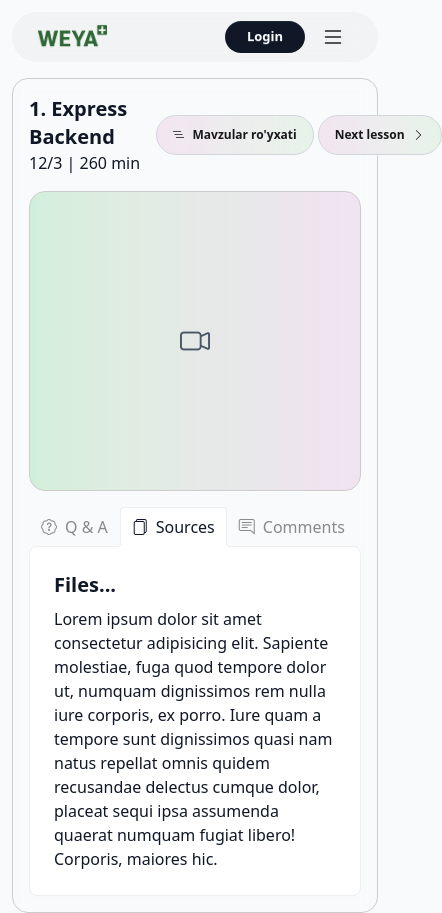
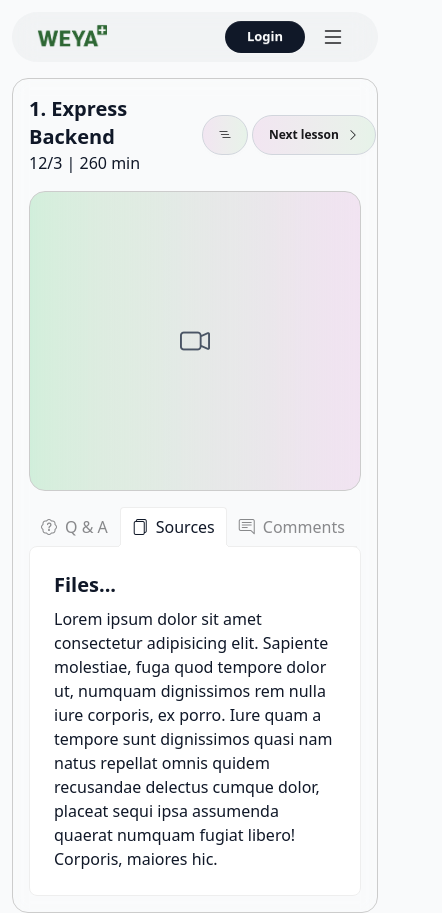
Before and after one commit to shahbozshirinboyev/weya-plus.uz, a React (Vite) app: page /education/select-course/select-lesson in a window 390 px wide. Shown: the whole page, 442 px wide, since content can reach past the window. Built offline with nearby package versions, Linux system fonts and the light colour scheme.

Commit message:
fix botton show/hide content

```diff
--- a/src/pages/SelectLesson.jsx
+++ b/src/pages/SelectLesson.jsx
@@ -200,7 +200,7 @@ function SelectLesson() {
             <div className="flex gap-1">
             <button className="flex justify-center items-center gap-2 btn bg-base-200 bg-gradient-to-r from-[#eed9ed]/60 dark:from-[#eed9ed]/10 to-[#2ec05a]/10 rounded-full border border-gray-300 hover:border-gray-400 dark:border-gray-600 lg:hidden" onClick={() => setView("left")} >
                 <i class="bi bi-list-nested flex justify-center items-center text-xs"></i>
-                <span className="text-xs">Mavzular ro'yxati</span>
+                <span className="text-xs hidden md:block">Mavzular ro'yxati</span>
               </button>
               <button className="flex justify-center items-center gap-2 btn bg-base-200 bg-gradient-to-r from-[#eed9ed]/60 dark:from-[#eed9ed]/10 to-[#2ec05a]/10 rounded-full border border-gray-300 hover:border-gray-400 dark:border-gray-600 ">
                 <span className="text-xs">Next lesson</span>
```
